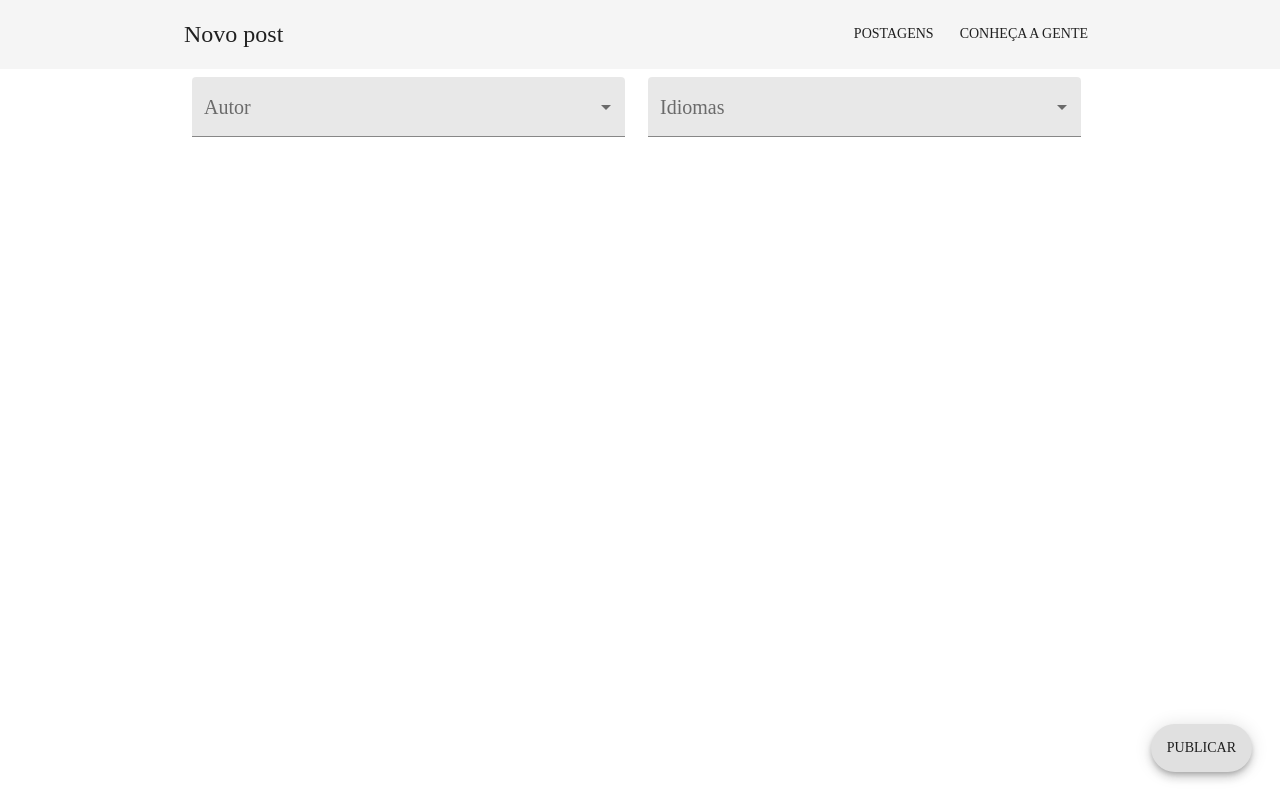
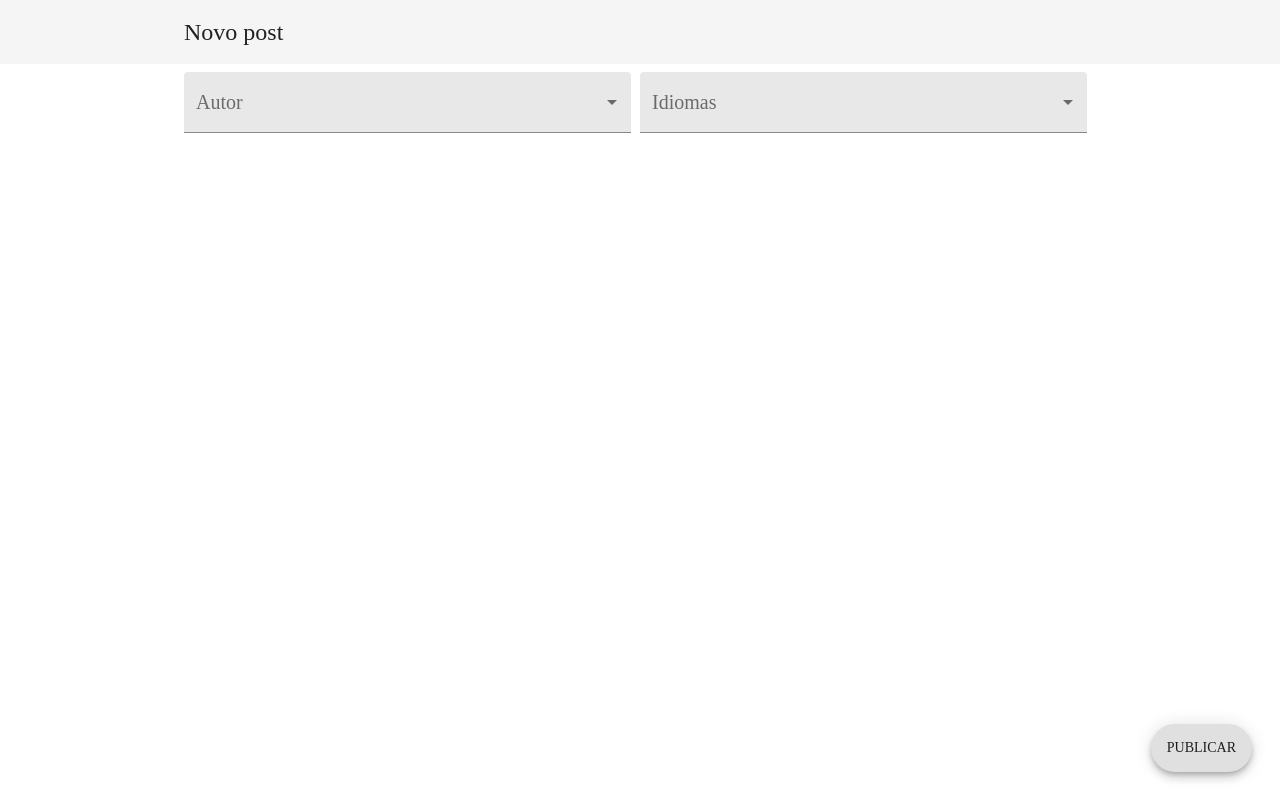
Before and after one commit to phtrind/cultivando-ideias-site, a React (Create React App) app: page /publish in a window 1280 px wide. Built offline with nearby package versions, Linux system fonts and the light colour scheme; a web font is replaced by a local one.

Commit message:
Style screen

```diff
--- a/src/containers/Publish/PublishScreen.tsx
+++ b/src/containers/Publish/PublishScreen.tsx
@@ -17,8 +17,12 @@ const useStyles = makeStyles((theme: Theme) =>
   createStyles({
     root: {},
     formControl: {
-      margin: theme.spacing(1),
-      width: "95%",
+      marginTop: theme.spacing(1),
+      marginBottom: theme.spacing(1),
+      width: "100%",
+      "@media (min-width: 500px)": {
+        width: "98%",
+      },
     },
     drafts: {
       marginTop: "20px",
@@ -123,7 +127,7 @@ export default function PublishScreen() {
 
   return (
     <React.Fragment>
-      <Toolbar showTitle title="Novo post" />
+      <Toolbar showTitle title="Novo post" showMenu={false} />
       <div className={classes.root}>
         <Container maxWidth="md">
           <Grid container>
```
